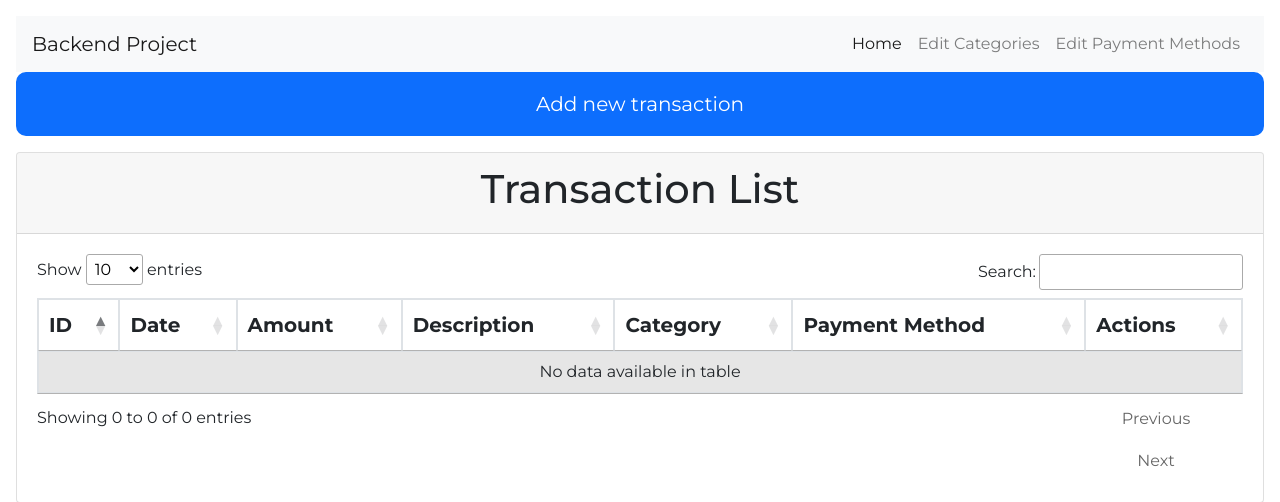
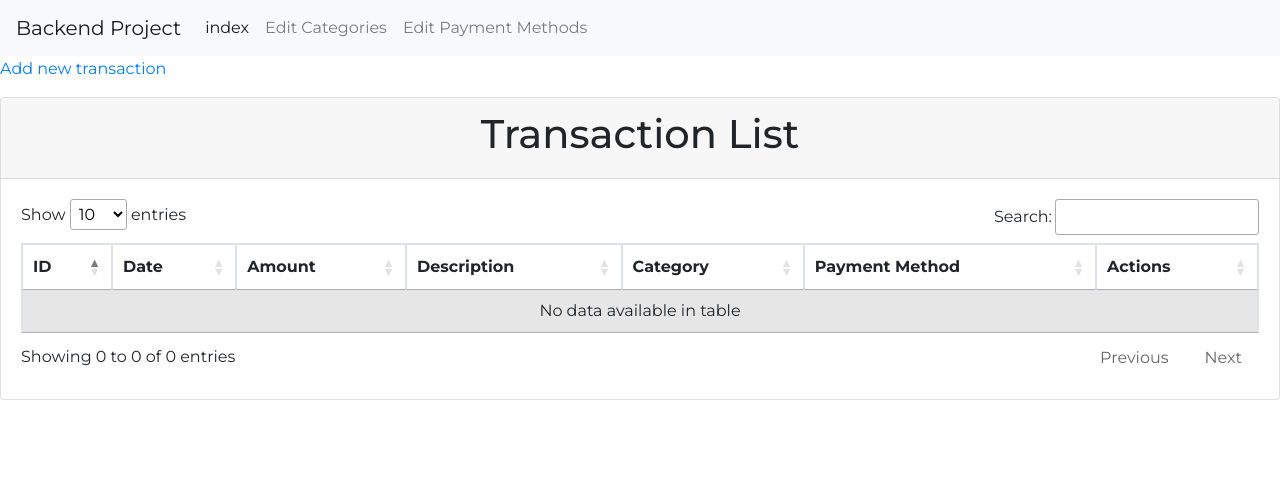
Before and after one commit to Kamal578/Backend_Project_2023, a PHP site: page /backendproject2023/home.php in a window 1280 px wide. Shown: the top 502 px of the page. Run offline with PHP 8.4, Linux system fonts and the light colour scheme; data that the repository does not hold is empty; a stand-in replaces the project's code that opens the database connection; some libraries are stand-ins or nearby versions.

Commit message:
rename home to index

```diff
--- a/api/create.php
+++ b/api/create.php
@@ -48,5 +48,5 @@
 $query = "INSERT INTO `transactions`(`transactionID`, `date`, `amount`, `description`, `categoryID`, `paymentID`) VALUES ($new_transactionID, '" . $transactionList[$new_transactionID]->date . "', '" . $transactionList[$new_transactionID]->amount . "', '" . $transactionList[$new_transactionID]->description . "', '" . $transactionList[$new_transactionID]->categoryID . "', '" . $transactionList[$new_transactionID]->paymentID . "')";
 $mysqliResult = $mysqli->query($query);
 
-header("Location: http://localhost/backendproject2023/home.php");
+header("Location: http://localhost/backendproject2023/index.php");
 ?>
--- a/api/delete.php
+++ b/api/delete.php
@@ -25,5 +25,5 @@
 
 // Optionally, you can delete related data in other tables (e.g., answers) if needed.
 
-header("Location: http://localhost/backendproject2023/home.php");
+header("Location: http://localhost/backendproject2023/index.php");
 ?>
--- a/api/update.php
+++ b/api/update.php
@@ -35,7 +35,7 @@
 
 // Optionally, you can update related data in other tables (e.g., answers) if needed.
 
-header("Location: http://localhost/backendproject2023/home.php");
+header("Location: http://localhost/backendproject2023/index.php");
 
 // Function to check if a value exists in a table
 function checkIfExists($value, $table, $column) {
--- a/create.php
+++ b/create.php
@@ -71,7 +71,7 @@
          <br>
          <div id="buttonsContainer">
             <input type="submit" value="Submit" id="submit" class='button' onclick="checkIfEmpty()"> <br>
-            <a id="cancel" href="home.php" class='button'>Cancel</a>
+            <a id="cancel" href="index.php" class='button'>Cancel</a>
          </div>
       </fieldset>
    </form>
--- a/edit_categories.php
+++ b/edit_categories.php
@@ -63,7 +63,7 @@
                 <div class="buttons">
                     <button class="btn btn-success" onClick="window.location.href='create_category.php'">Add
                         Category</button>
-                    <button class="btn btn-danger" onClick="window.location.href='home.php'">Go Back</button>
+                    <button class="btn btn-danger" onClick="window.location.href='index.php'">Go Back</button>
                 </div>
                 <div class="card-body">
                     <table id="mainTable" class="table table-striped table-bordered" id='mainTable' style="width:100%">
--- a/edit_payment_methods.php
+++ b/edit_payment_methods.php
@@ -63,7 +63,7 @@
                 <div class="buttons">
                     <button class="btn btn-success" onClick="window.location.href='create_payment.php'">Add
                         Payment Method</button>
-                    <button class="btn btn-danger" onClick="window.location.href='home.php'">Go Back</button>
+                    <button class="btn btn-danger" onClick="window.location.href='index.php'">Go Back</button>
                 </div>
                 <div class="card-body">
                     <table class="table table-striped table-bordered" id='mainTable' style="width:100%">
--- a/home.php
+++ b/home.php
@@ -58,9 +58,9 @@
 <head>
     <meta charset="UTF-8">
     <meta name="viewport" content="width=device-width, initial-scale=1.0">
-    <title>Home</title>
+    <title>index</title>
     <link rel="stylesheet" href="src/css/main.css">
-    <link rel="stylesheet" href="src/css/home.css">
+    <link rel="stylesheet" href="src/css/index.css">
     <link rel="stylesheet" href="https://cdn.jsdelivr.net/npm/bootstrap@5.2.3/dist/css/bootstrap.min.css"
         integrity="sha384-rbsA2VBKQhggwzxH7pPCaAqO46MgnOM80zW1RWuH61DGLwZJEdK2Kadq2F9CUG65" crossorigin="anonymous">
     <script src="https://cdn.jsdelivr.net/npm/bootstrap@5.2.3/dist/js/bootstrap.min.js"
@@ -78,7 +78,7 @@
 
 <body>
     <nav class="navbar navbar-expand-lg navbar-light bg-light">
-        <a class="navbar-brand" href="/backendproject2023/home.php">Backend Project</a>
+        <a class="navbar-brand" href="/backendproject2023/index.php">Backend Project</a>
         <button class="navbar-toggler" type="button" data-toggle="collapse" data-target="#navbarSupportedContent"
             aria-controls="navbarSupportedContent" aria-expanded="false" aria-label="Toggle navigation">
             <span class="navbar-toggler-icon"></span>
@@ -87,7 +87,7 @@
         <div class="collapse navbar-collapse" id="navbarSupportedContent">
             <ul class="navbar-nav mr-auto">
                 <li class="nav-item active">
-                    <a class="nav-link" href="/backendproject2023/home.php">Home <span class="sr-only">(current)</span></a>
+                    <a class="nav-link" href="/backendproject2023/index.php">index <span class="sr-only">(current)</span></a>
                 </li>
                 <li class="nav-item">
                     <a class="nav-link" href="edit_categories.php">Edit Categories</a>
--- a/update.php
+++ b/update.php
@@ -78,7 +78,7 @@
     echo "<input type='submit' value='Submit' id='submit' class='actionButton submit'>";
     echo "</form>";
 
-    echo "<h1 style='margin-bottom: 1rem;'><a href='/backendproject2023/home.php' class='actionButton cancel'>Cancel</h1>";
+    echo "<h1 style='margin-bottom: 1rem;'><a href='/backendproject2023/index.php' class='actionButton cancel'>Cancel</h1>";
     ?>
 </body>
 
```
